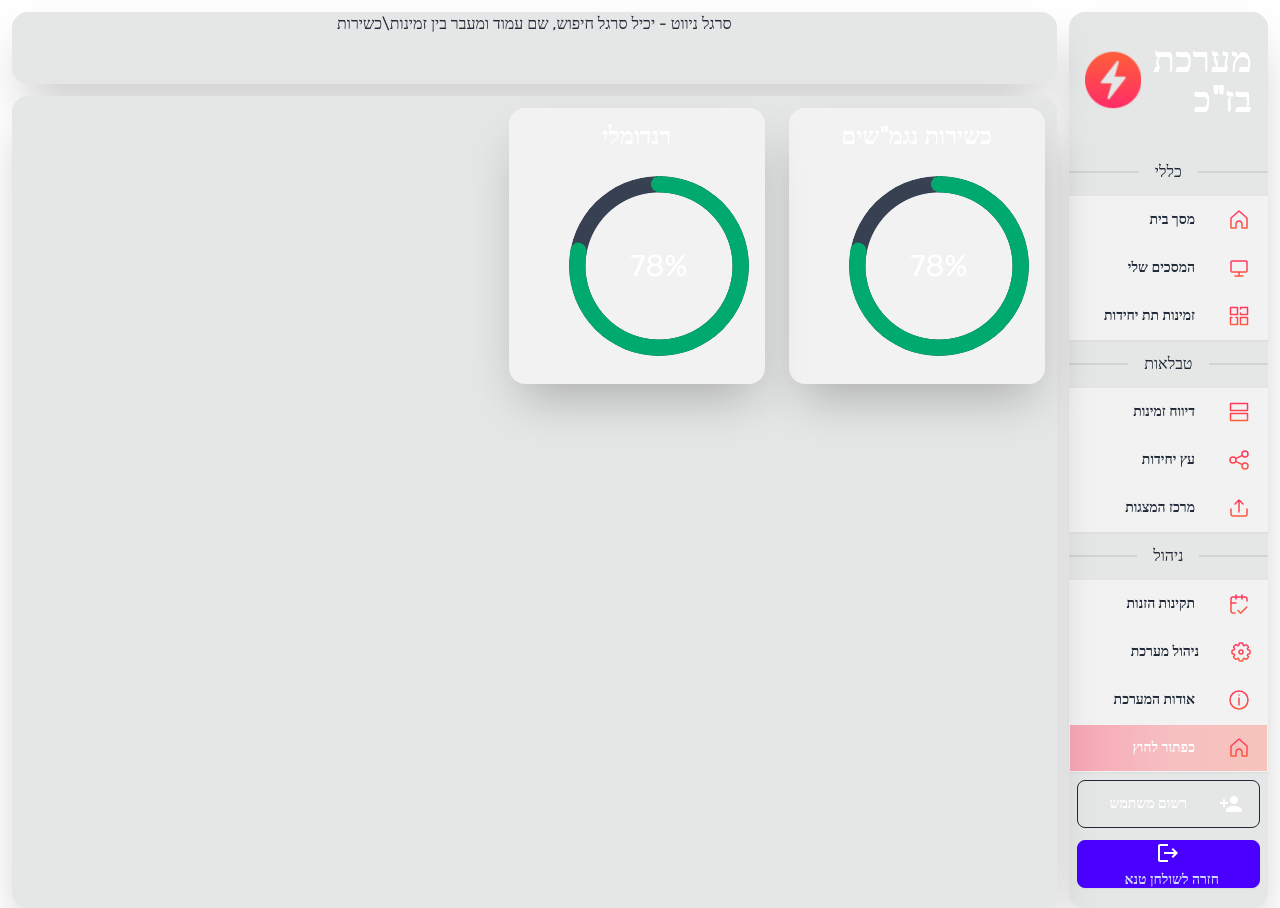
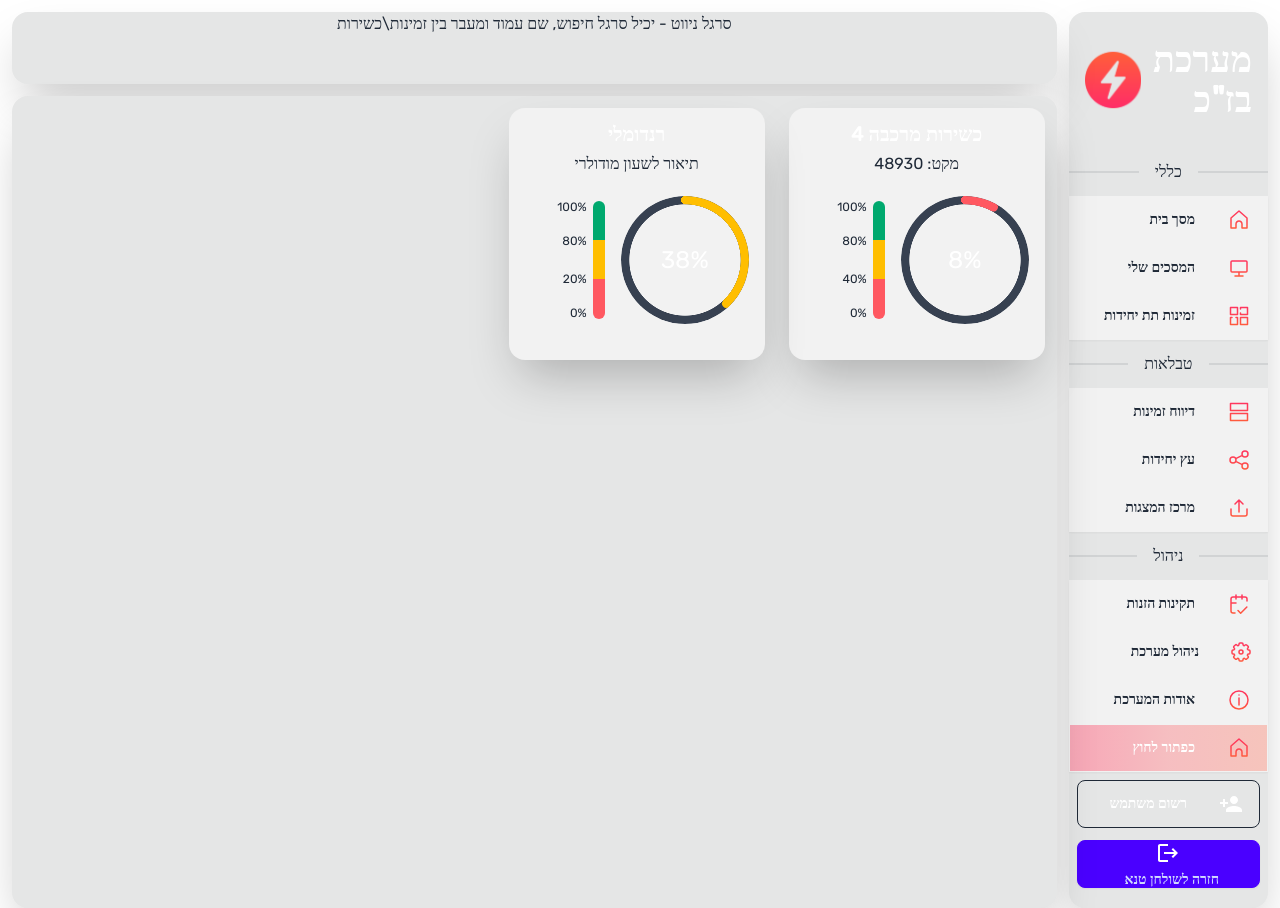
Before and after one commit to YuvalHad1220/daisy-comps, a React (Vite) app: page / in a window 1280 px wide. Built offline with nearby package versions, Linux system fonts and the light colour scheme.

Commit message:
working unscaleable precetnages

```diff
--- a/src/App.tsx
+++ b/src/App.tsx
@@ -89,8 +89,8 @@ function App() {
   return (
     <Sidebar navSections={navSections}>
       <div className="flex items-start gap-6">
-        <Chart title='כשירות נגמ"שים'/>
-        <Chart title="רנדומלי"/>
+        <Chart title='כשירות מרכבה 4' trueCount={2} falseCount={23} />
+        <Chart title="רנדומלי" trueCount={30} falseCount={49} redThres={20} description="תיאור לשעון מודולרי"/>
 
       </div>
 
--- a/src/Comps/Chart.tsx
+++ b/src/Comps/Chart.tsx
@@ -12,19 +12,16 @@ declare module "react" {
 type tColor = "success" | "warning" | "error";
 
 interface iChart {
-    title: string
+    title: string,
+    description?: string,
+    redThres?: number,
+    yellowThres?: number,
+    trueCount: number,
+    falseCount: number,
 }
 
-const Chart: React.FC<iChart> = ({title}) => {
-
-    const redThres = 20;
-    const yellowThres = 60;
-
-    const trueCount = 321;
-    const falseCount = 90;
-
+const Chart: React.FC<iChart> = ({title, description, redThres = 40, yellowThres = 80, trueCount, falseCount}) => {
     const value = Math.round(trueCount / (falseCount + trueCount) * 100);
-
     const color: tColor = value > yellowThres ? "success" : value > redThres ? "warning" : "error";
 
     interface OnTopProps {
@@ -42,39 +39,73 @@ const Chart: React.FC<iChart> = ({title}) => {
 
       const LineProgress = ({value, color} : {value : number, color: tColor}) => (
         <div className="w-full bg-gray-200 rounded-full bg-gray-700 relative" style={{height: "1rem"}}>
-
-            <div className={`rounded-full ${color === "success" ? "bg-success" : color === "warning" ? "bg-warning" : "bg-error"}`} style={{width: `${value}%`, height: "1rem"}} />
-            <p className={"absolute inset-0 font-semibold text-white text-center leading-4"} style={{top: "1px"}} >{value}%</p>
+            <div className={`rounded-full ${color === "success" ? "bg-success" : color === "warning" ? "bg-warning" : "bg-error"}`} style={{width: `${value}%`, height: "1rem"}}>
+              <p className={"absolute inset-0 font-semibold text-white text-center leading-4"} style={{top: "1px"}} >{value}%</p>
+            </div>
         </div>
       );
 
       const CircularProgress = ({value, color} : {value : number, color: tColor}) => (
         <OnTop>
-        <div className="radial-progress text-gray-700" style={{"--value": 100, "--thickness": "1rem", "--size": "180px",}} role="progressbar" />
-            <div className={`radial-progress ${color === "success" ? "text-success" : color === "warning" ? "text-warning" : "text-error"}`} style={{"--value": value, "--thickness": "1rem", "--size": "180px",}} role="progressbar">
-                <p className="text-white text-3xl">{value}%</p>
+        <div className="radial-progress text-gray-700" style={{"--value": 100, "--thickness": "0.5rem", "--size": "8rem",}} role="progressbar" />
+            <div className={`radial-progress ${color === "success" ? "text-success" : color === "warning" ? "text-warning" : "text-error"}`} style={{"--value": value, "--thickness": "0.5rem", "--size": "8rem",}} role="progressbar">
+                <p className="text-white text-2xl">{value}%</p>
             </div>
         </OnTop>
       );
 
+    // smarter will be to use two vertricl flexes
+    const sidePrecentages = (
+      <div className="join h-full join-vertical m-auto mr-4">
+        <div className="flex">
+          <div className="join-item w-3 h-10 bg-success"/>
+          <div className="pr-1.5 text-xs h-10 flex flex-col p-0 m-0 leading-none justify-between">
+            <p>100%</p>
+            <p className="translate-y-1/2">{yellowThres}%</p>
+          </div>
+        </div>
+        <div className="join-item w-3 h-10 bg-warning" />
+        <div className="flex h-10">
+          <div className="join-item w-3 h-full bg-error"/>
+          <div className="pr-1.5 text-xs h-full flex flex-col p-0 m-0 leading-none justify-between">
+            <p className="-translate-y-1/2">{redThres}%</p>
+            <p>0%</p>
+          </div>
+        </div>
+      </div>
+    );
+
     return (
-        <Paper bgcolor="bg-base-200" classnames="w-64 flex flex-col justify-center items-center gap-2 py-3">
-            <p className="text-center text-white text-2xl font-bold">{title}</p>
+        <Paper bgcolor="bg-base-200" classnames="w-64 flex flex-col justify-center items-center gap-1 py-3">
+            <p className="text-center text-white text-xl font-bold">{title}</p>
+            <p className="">{description ? description : "מקט: 48930"}</p>
             <div className="collapse">
                 <input type="checkbox" />
                 <div className="collapse-title">
-                    <CircularProgress value={value} color={color} />
+                  <div className="flex">
+                  <CircularProgress value={value} color={color} />
+                  {sidePrecentages}
+                  </div>
                 </div>
-                <div className="collapse-content flex flex-col gap-2">
-                    <LineProgress value={value} color={color}/>
-                    <LineProgress value={value} color={color}/>
-                    <LineProgress value={value} color={color}/>
+                <div className="collapse-content flex flex-col mt-2 gap-2">
+                  <div className="text-center p-0 m-0 font-bold leading-none text-sm">
+                    נגמש בטיפול: 300
+                    <span className="text-info mr-2">(חלפים: 390)</span>
+                  </div>
 
+                  <LineProgress value={value} color={color}/>
+                  <div className="text-center p-0 m-0 font-bold leading-none text-sm">
+                    נגמש בטיפול: 300
+                    <span className="text-info mr-2">(חלפים: 390)</span>
+                  </div>
+                  <LineProgress value={value} color={color}/>
+                  <div className="text-center p-0 m-0 font-bold leading-none text-sm">
+                    נגמש בטיפול: 300
+                    <span className="text-info mr-2">(חלפים: 390)</span>
+                  </div>
+                  <LineProgress value={value} color={color}/>
                 </div>
             </div>
-
-
-
         </Paper>
     );
 
```
